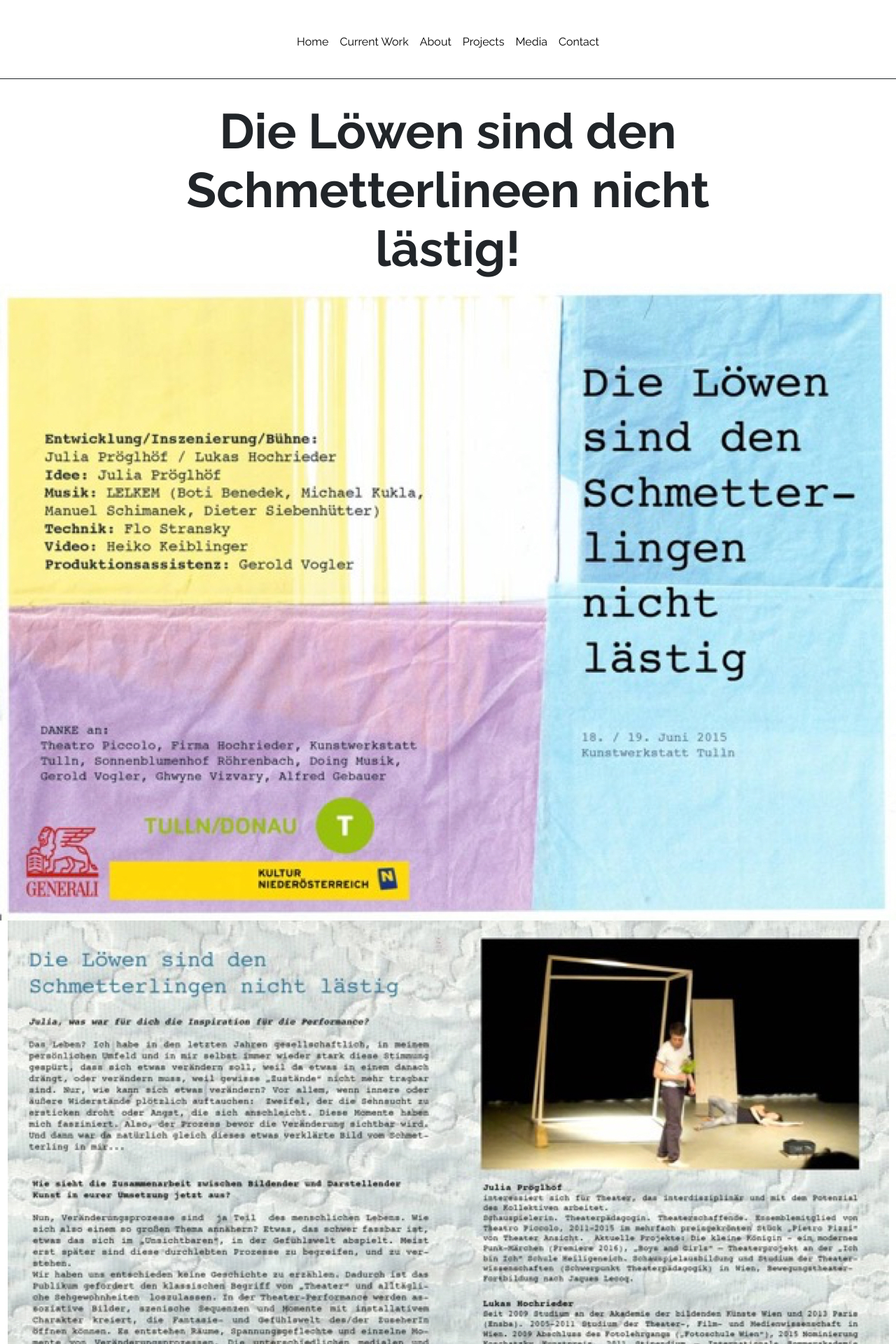
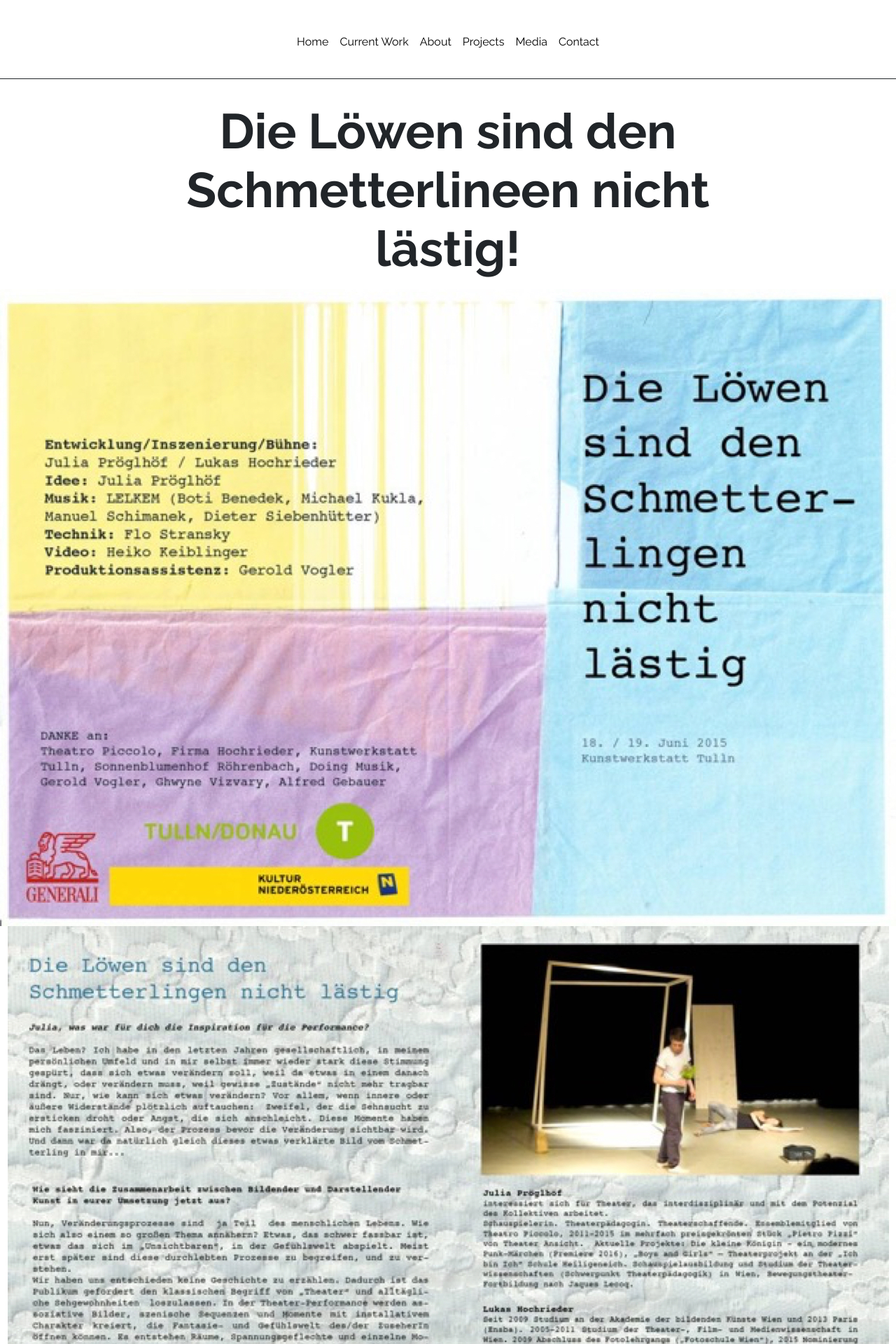
Before and after one commit to matteocarpi/julia, a Jekyll site: the page built from _posts/2019-03-05-die-löwen-sind-den-schmetterlineen-nicht-lästig.md, in a window 1280 px wide. Shown: the top 1920 px of the page at 70% size. Built offline with Jekyll 4.4.1, drawn with Linux system fonts in a browser that asks for light colours.

Commit message:
projects, current work home

```diff
--- a/_layouts/home.html
+++ b/_layouts/home.html
@@ -25,7 +25,7 @@
             <h2 class="current-title vertical-left">{{ post.title }}</h2>
           </div>
           <div  class="current-description">
-            <p>{{ post.description }}</p>
+            <p>{{ post.description | markdownify | truncate: 450 }}</p>
             {% if post.description %}
               <a class="button" href="{{ post.url }}"> Read More</a>
             {% endif %}
--- a/_layouts/post.html
+++ b/_layouts/post.html
@@ -4,7 +4,7 @@
 <div class="post_container">
 
   <h2 class="post-title">{{ page.title}}</h2>
-
+  <h3 class="post-subtitle">{{ page.sub_title }}</h3>
   <div class="main_pictures">
     {% for item in page.main_pictures %}
       <img src="{{ item }}" alt="">
@@ -14,14 +14,14 @@
   <div class="post_gallery">
     <div class="secondary_gallery">
       {% for item in page.vertical_gallery %}
-        <img class="gallery_image vertical" src="{{ item }}" alt="">
+        <img class="gallery_image     {% if page.press or page.youtube_link %} vertical {% endif %}" src="{{ item }}" alt="">
       {% endfor %}
 
       {% for item in page.horizontal_gallery %}
-        <img class="gallery_image horizontal" src="{{ item }}" alt="">
+        <img class="gallery_image     {% if page.press or page.youtube_link %} horizontal {% endif %}" src="{{ item }}" alt="">
       {% endfor %}
     </div>
-
+    {% if page.press or page.youtube_link %}
       <div class="documentation">
 
         <div class="trailer">
@@ -30,8 +30,9 @@
         </div>
 
         <div class="press">
+          {% if page.press_pictures > 1 %}
             <h2>Press</h2>
-        {% if page.press_pictures %}
+
             {% for item in page.press_pictures %}
               <img src="{{ item }}" alt="">
             {% endfor %}
@@ -39,6 +40,6 @@
         </div>
 
       </div>
-
+    {% endif %}
   </div>
 </div>
--- a/_posts/2019-03-04-persephone-dancing-with-the-shadows.markdown
+++ b/_posts/2019-03-04-persephone-dancing-with-the-shadows.markdown
@@ -2,7 +2,6 @@
 layout: post
 title: Persephone - Dancing with the Shadows
 current: true
-preview-picture: "/uploads/random-pic.jpg"
 description: |-
   The performance is a descent into a world of shadows and phantoms and is inspired by the Greek myth of Persephone. The narrative alludes to the cyclical nature of life-death and to the idea of resurrection, questioning what it means to embrace _death-in-life._ The audience is invited into an atmospheric world where they encounter embodied movement, non-linear storytelling, soundscape and shapes in light causing striking shadows.
 
--- a/_sass/post.scss
+++ b/_sass/post.scss
@@ -22,6 +22,9 @@
     justify-content: center;
     max-width: 50%;
 }
+img.gallery_image {
+  width: 100%;
+}
 img.gallery_image.vertical {
     max-width: 285px;
     margin: 5px;
```
Lines whose indentation alone changed are shown as unchanged.
